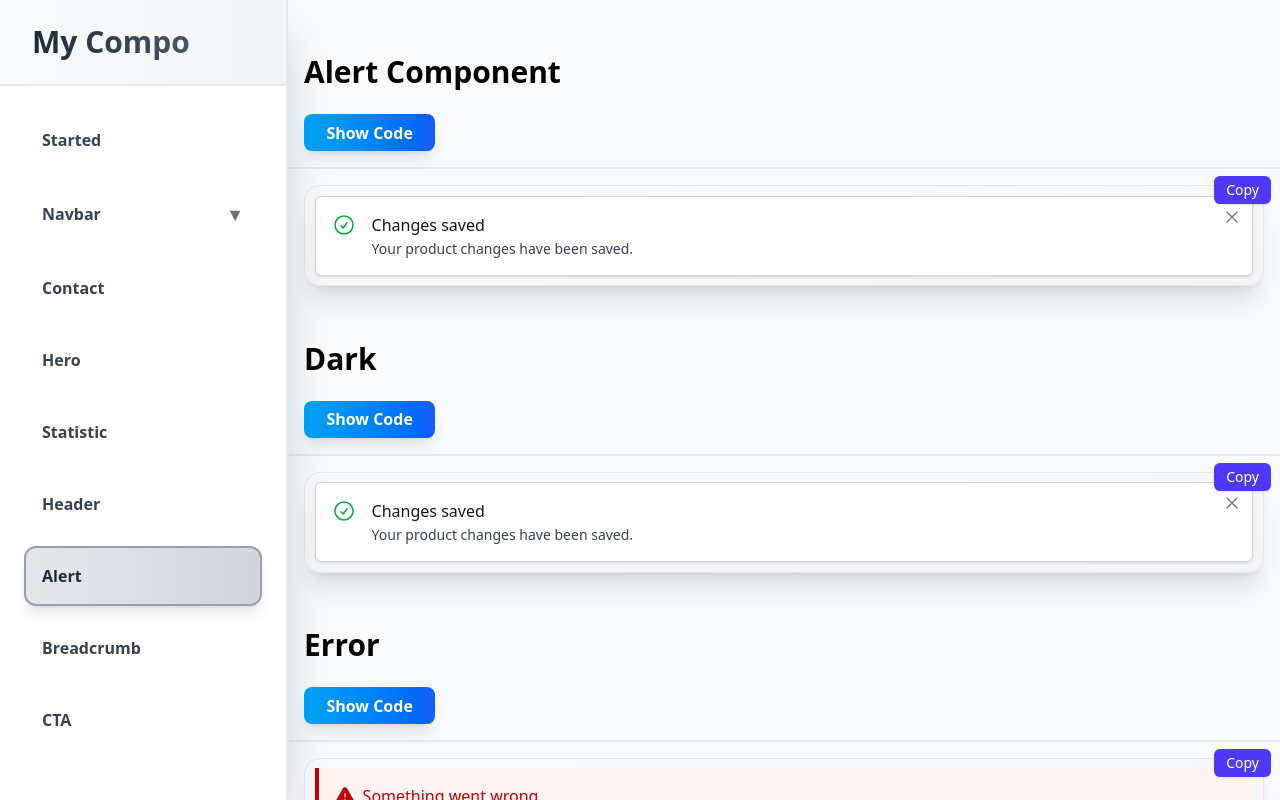
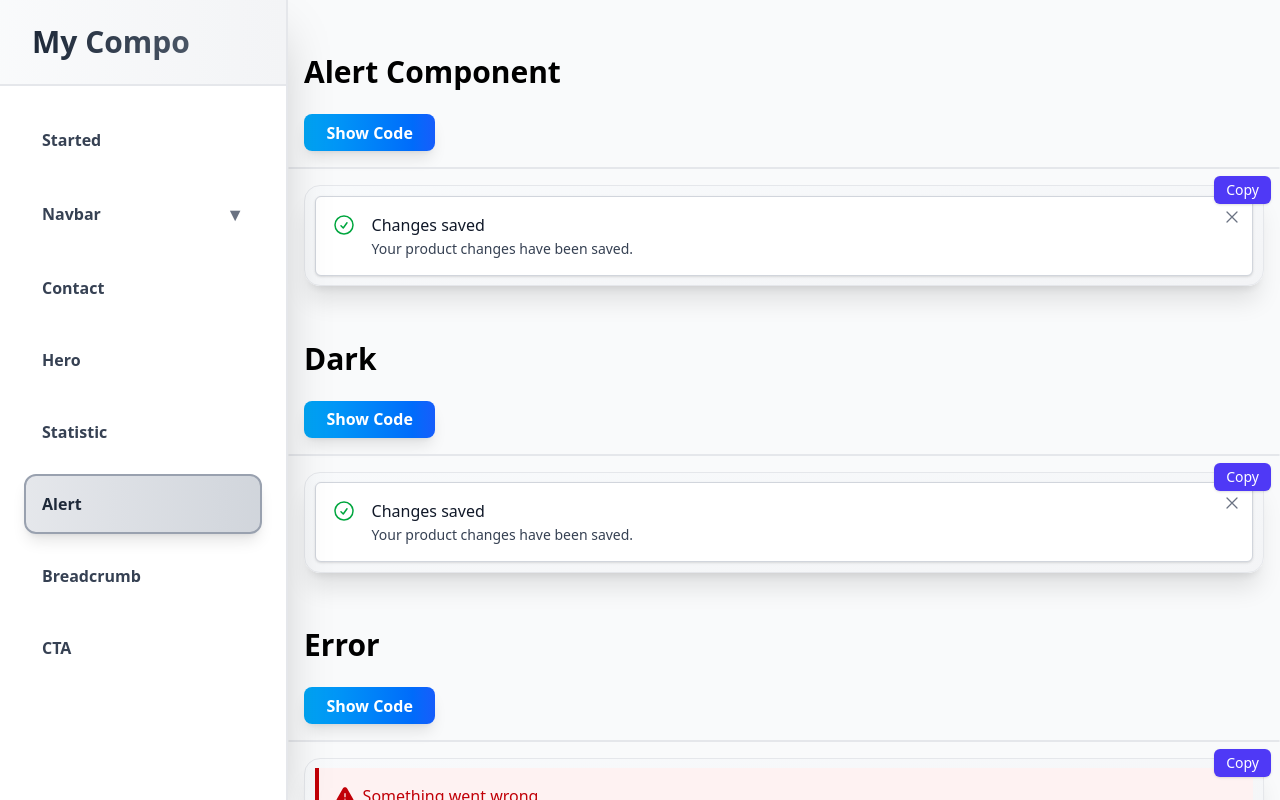
Before and after one commit to Lio3307/MyCompo-, a React (Vite) app: page /dashboard/alert in a window 1280 px wide. Built offline with nearby package versions, Linux system fonts and the light colour scheme.

Commit message:
changing navigation for Header

```diff
--- a/src/components/Sidebar.tsx
+++ b/src/components/Sidebar.tsx
@@ -94,12 +94,16 @@ const Sidebar = ({ children, getPath }: SidebarProps) => {
                     </a>
                   </li>
                   <li>
-                    <a
-                      href="#"
-                      className="block p-3 rounded-lg hover:bg-white hover:shadow-md transition-all duration-300 text-gray-600 font-medium border border-transparent hover:border-gray-300"
+                    <Link
+                      to={"/dashboard/header"}
+                      className={`block p-3 rounded-lg ${
+                        getPath === "header"
+                          ? "bg-white shadow-md border border-gray-300"
+                          : ""
+                      } hover:bg-white hover:shadow-md transition-all duration-300 text-gray-600 font-medium border border-transparent hover:border-gray-300`}
                     >
-                      Headerbar
-                    </a>
+                      Header
+                    </Link>
                   </li>
                 </ul>
               )}
@@ -149,20 +153,6 @@ const Sidebar = ({ children, getPath }: SidebarProps) => {
 
             <li>
               <Link
-                to={"/dashboard/header"}
-                className={`block p-4 rounded-xl font-semibold text-gray-700 hover:bg-gradient-to-r hover:from-gray-100 hover:to-gray-200 transition-all duration-300 border-2 ${
-                  getPath === "header"
-                    ? "bg-gradient-to-r from-gray-200 to-gray-300 border-gray-400 shadow-lg text-gray-800"
-                    : "border-transparent hover:border-gray-300 hover:shadow-md"
-                }`}
-                onClick={() => setIsOpen(false)}
-              >
-                Header
-              </Link>
-            </li>
-
-            <li>
-              <Link
                 to={"/dashboard/alert"}
                 className={`block p-4 rounded-xl font-semibold text-gray-700 hover:bg-gradient-to-r hover:from-gray-100 hover:to-gray-200 transition-all duration-300 border-2 ${
                   getPath === "alert"
@@ -202,7 +192,6 @@ const Sidebar = ({ children, getPath }: SidebarProps) => {
                 CTA
               </Link>
             </li>
-
           </ul>
         </nav>
       </aside>
```
